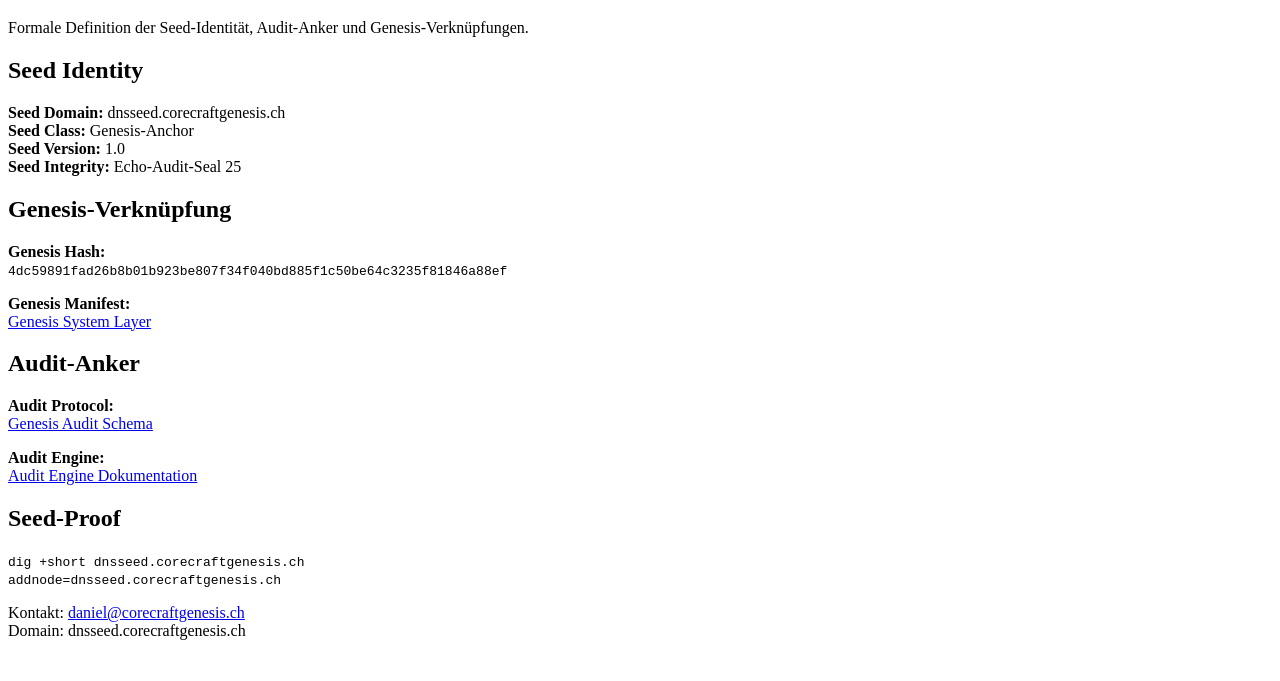
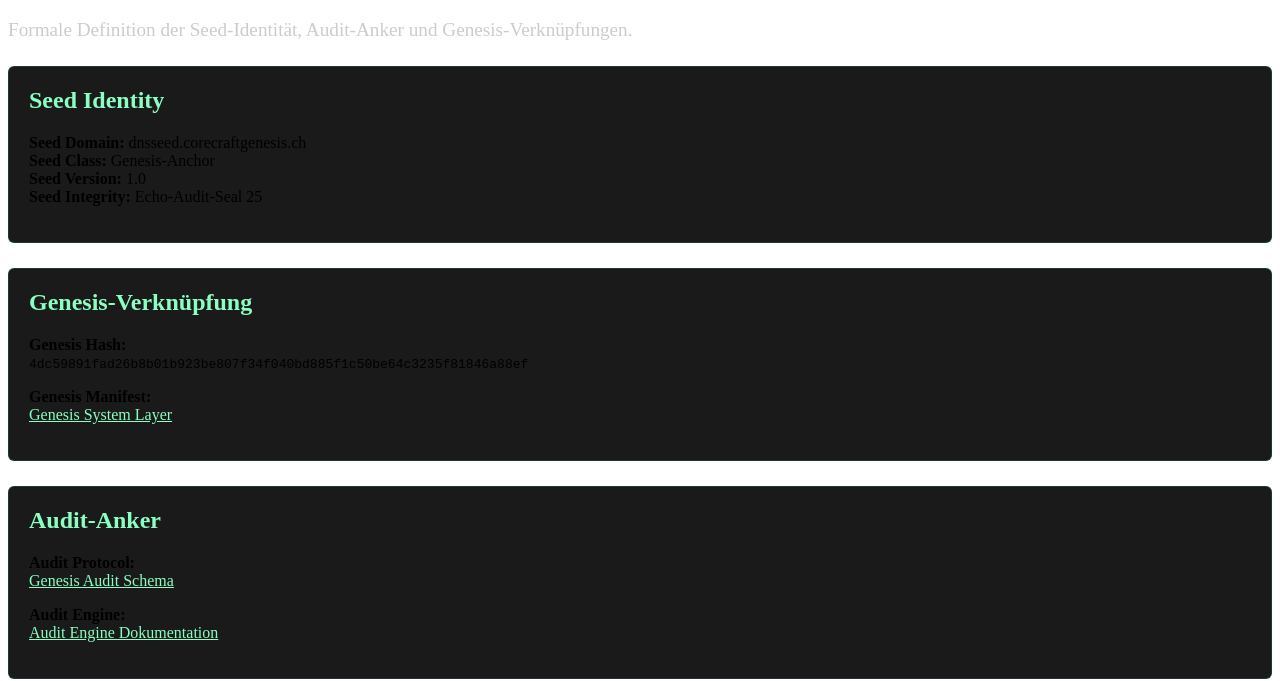
Before and after one commit to corecraftsysteme/corecraftgenesis, a plain HTML site: page genesis/dnsseed/manifest.html in a window 1280 px wide. Shown: the part 124-805 px from the top of the page. Drawn offline with Linux system fonts and the light colour scheme; files that its build step writes are made by us from their sources; files whose address does not match are found by name.

Commit message:
Update manifest.html

```diff
--- a/genesis/dnsseed/manifest.html
+++ b/genesis/dnsseed/manifest.html
@@ -4,7 +4,10 @@
     <meta charset="UTF-8">
     <title>DNSSeed Manifest – CoreCraft Genesis</title>
     <meta name="viewport" content="width=device-width, initial-scale=1.0">
-    <link rel="stylesheet" href="../portal.css">
+
+    <!-- KORREKT: Portal-Core + DNSSeed Styles -->
+    <link rel="stylesheet" href="../portal-core.css">
+    <link rel="stylesheet" href="../portal-dnsseed.css">
 </head>
 
 <body>
```
